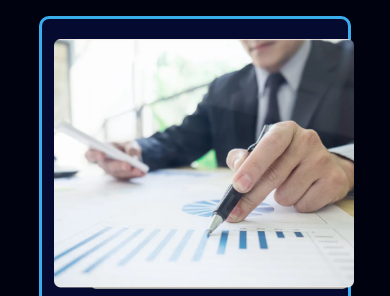
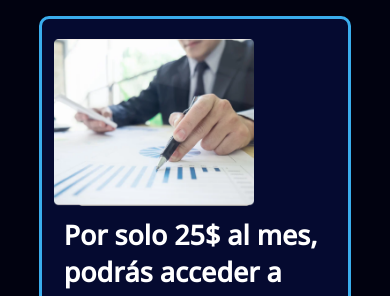
Before and after one commit to nicontrerasc8/stockAI, a plain HTML site: page obtener.html in a window 390 px wide. Shown: the part 189-485 px from the top of the page. Drawn offline with nearby package versions, Linux system fonts and the light colour scheme.

Commit message:
new changes

```diff
--- a/index.css
+++ b/index.css
@@ -188,6 +188,11 @@ span{
 .box-1 img{
     width: clamp(300px, 30vw, 30vw);
 }
+@media screen and (max-width: 400px) {
+    .box-1 img{
+        width: 200px;
+    }
+}
 .box-1 div{
     padding: 10px;
     display: flex;
```
